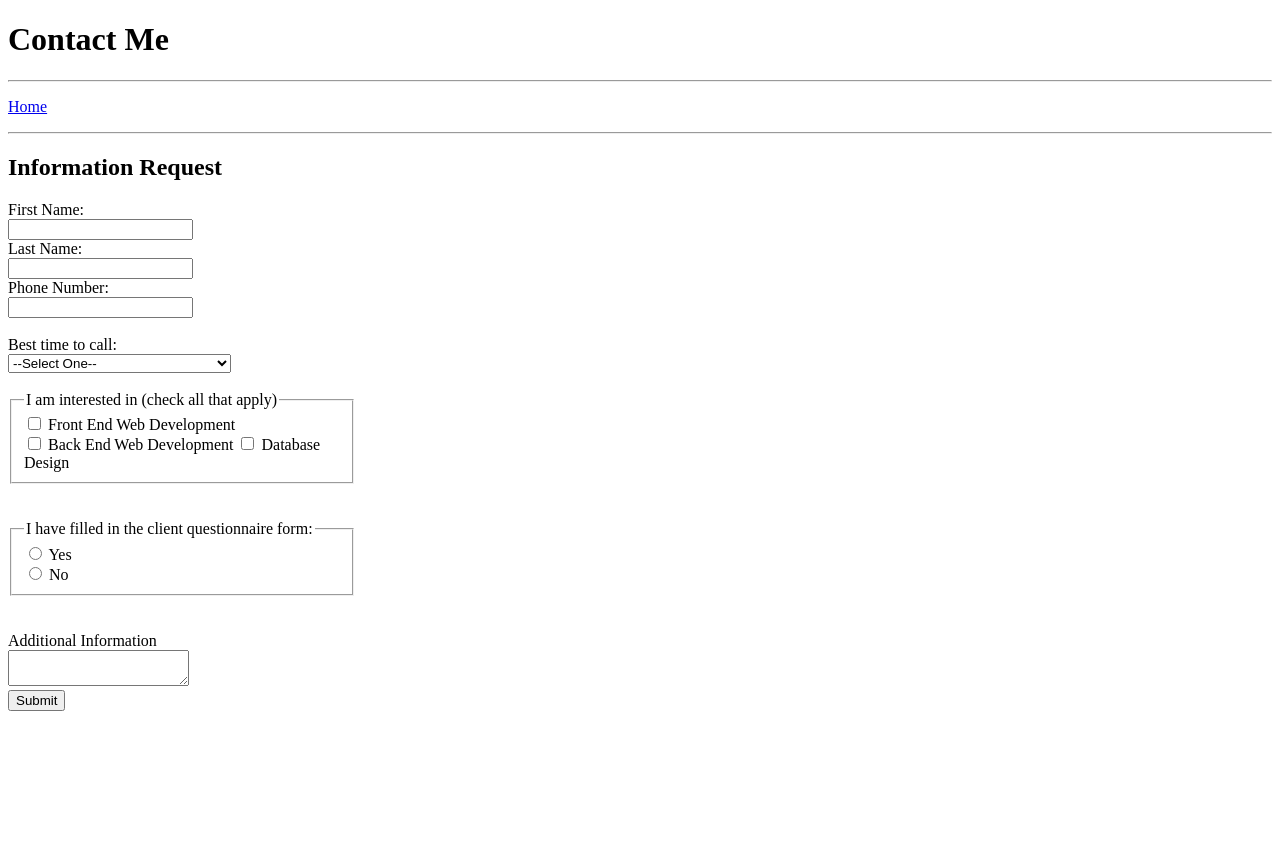
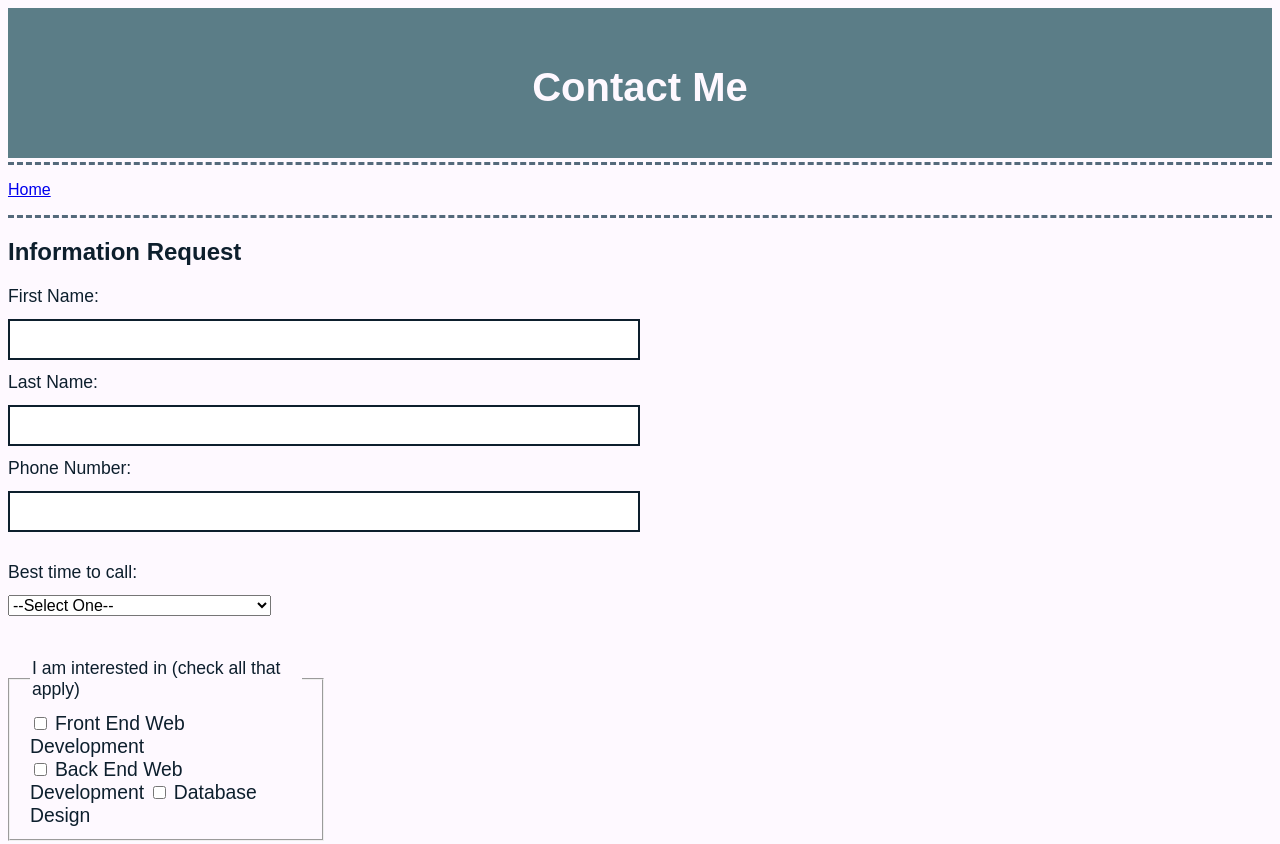
Before and after one commit to gabo180/Web-Development, a plain HTML site: page portfolio/contact.html in a window 1280 px wide. Shown: the top 844 px of the page. Before the commit the page ends 800 px from the top, so only its background shows below. Drawn offline with Linux system fonts and the light colour scheme.

Commit message:
formated the Contact Me form

```diff
--- a/portfolio/contact.html
+++ b/portfolio/contact.html
@@ -2,22 +2,21 @@
 <!--
     Name: Gabriel Hernandez
     Date Created: 01/24/2022
-    Most recent revision:
+    Most recent revision: 01/25/2022
 -->
 <html lang="en">
     <head>
         <title>Contact Me</title>
+        <link href="styles/main.css" rel="stylesheet" type="text/css">
     </head>
 
     <body>
         <header>
             <h1>Contact Me</h1>
-            <hr/>
+        </header>
+        <nav>
             <p><a href="index.html">Home</a></p>
-            <hr/>
-        </header>
-
-        <nav>
+        </nav>
         <h2>Information Request</h2>
         <form action="submit.html" method="POST">
             <label for="firstName">First Name:</label><br>
@@ -61,7 +60,6 @@
             <br>
             <input type="submit" name="submit" value="Submit">
         </form>
-        </nav>
 
 
         <footer>
--- /dev/null
+++ b/portfolio/styles/main.css
@@ -0,0 +1,79 @@
+/*
+    Name: Gabriel Hernandez
+    Date Created: 01/24/2022
+    Most recent revision: 01/25/2022
+*/
+body {
+    background-color: #fef9ff;
+    font-family: Arial, Helvetica, sans-serif;
+    color: #0d1f2d
+}
+
+header, footer {
+    background-color: #5b7d87;
+    color: #fef8ff;
+    height: 100px;
+    text-align: center;
+    padding: 30px 10px 20px 10px;
+}
+h1 {
+    font-size: 2.5em;
+}
+nav {
+    border-top: 3px dashed #546a7b;
+    border-bottom: 3px dashed #546a7b;
+    margin-top: 4px;
+}
+
+/* Form styling */
+
+label, fieldset{
+    font-size: 1.1em;
+}
+
+input[type=text] {
+    border: 2px solid #0d1f2d;
+    width: 50%;
+    padding: 8px 8px;
+    margin: 12px 0;
+    box-sizing: border-box;
+    font-size: 1.1em;
+}
+
+fieldset {
+    background-color: #fef9ff;
+    width: 100%;
+    padding: 12px 20px;
+    margin: 12px 0;
+    box-sizing:	border-box;
+}
+
+select, textarea {
+    margin: 12px 0;
+    font-size: 1em;
+}
+
+input[type=submit] {
+    font-size: 1.2em;
+    background-color: #546a7b;
+    color: #fef9ff;
+    padding: 4px 8px;
+    margin-bottom: 10px;
+}
+
+input[type=submit]:hover {
+    background-color: #f2eded;
+    color: #546a7b;
+}
+
+textarea {
+    width: 100%;
+    height: 200px;
+    padding: 12px 20px;
+    margin: 12px 0;
+    box-sizing: border-box;
+    border: 2px solid #0d1f2d;
+    border-radius: 3px;
+    background-color: #fff;
+    resize: none;
+}
```
Also changed, not shown: portfolio/index.html (+34 -8 lines), portfolio/projects.html (+2 -1 lines), portfolio/testimonials.html (+2 -1 lines). Lines whose indentation alone changed are shown as unchanged.
